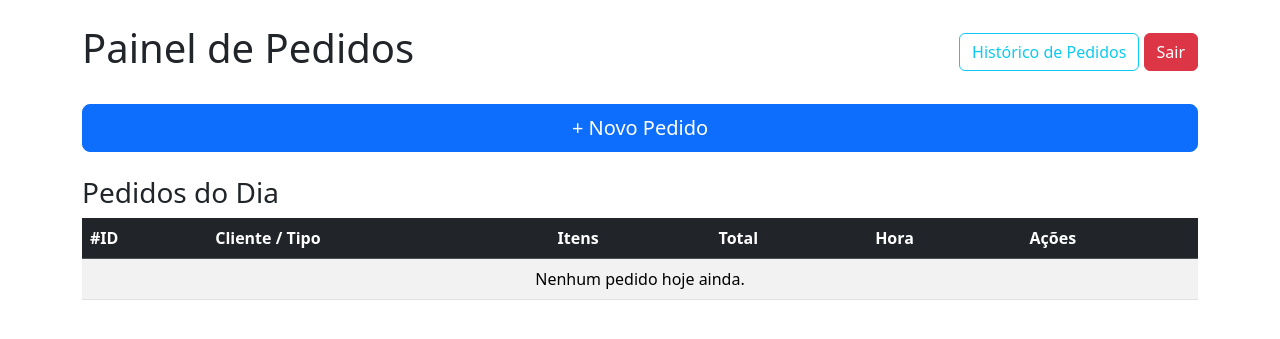
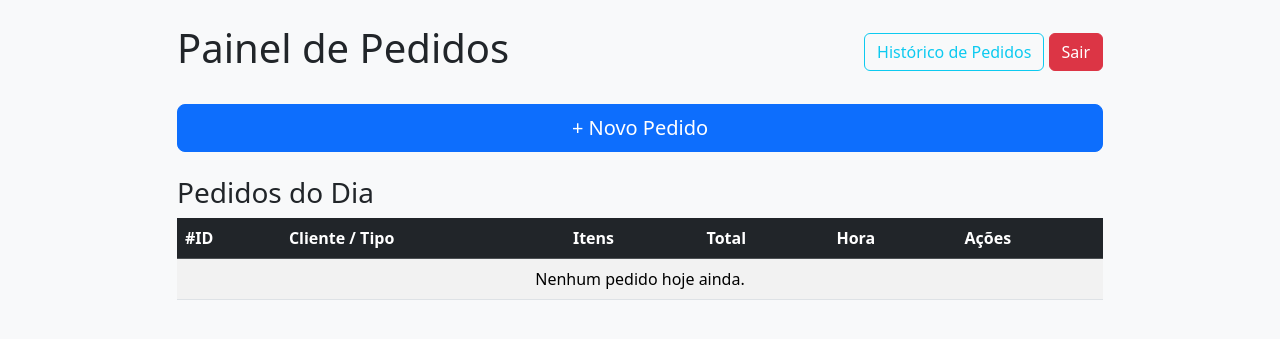
Before and after one commit to alexsvl2/app-delivery, a Flask app: page / in a window 1280 px wide. Shown: the top 339 px of the page. Run offline with Flask 3, Linux system fonts and the light colour scheme; the visitor is signed in with stand-in values (Sample User, id 1); data that the repository does not hold is empty.

Commit message:
Centraliza o layout principal da aplicação

```diff
--- a/templates/base.html
+++ b/templates/base.html
@@ -3,13 +3,30 @@
 <head>
     <meta charset="utf-8">
     <meta name="viewport" content="width=device-width, initial-scale=1">
-    <title>Sistema de Pedidos</title>
+    <title>Sistema de Pedidos - Dogão do Alex</title>
+
     <link href="https://cdn.jsdelivr.net/npm/bootstrap@5.3.3/dist/css/bootstrap.min.css" rel="stylesheet">
+
+    <link rel="stylesheet" href="https://cdn.jsdelivr.net/npm/bootstrap-icons@1.11.3/font/bootstrap-icons.min.css">
+
+    <style>
+        /* Um pequeno ajuste para o corpo da página ter um fundo cinza claro */
+        body {
+            background-color: #f8f9fa;
+        }
+    </style>
 </head>
 <body>
-    <div class="container mt-4">
-        {% block content %}{% endblock %}
+    <div class="container mt-4 mb-5">
+        <div class="row justify-content-center">
+            <div class="col-12 col-lg-11 col-xl-10">
+
+                {% block content %}{% endblock %}
+
+            </div>
+        </div>
     </div>
+
     <script src="https://cdn.jsdelivr.net/npm/bootstrap@5.3.3/dist/js/bootstrap.bundle.min.js"></script>
 </body>
 </html>
```
